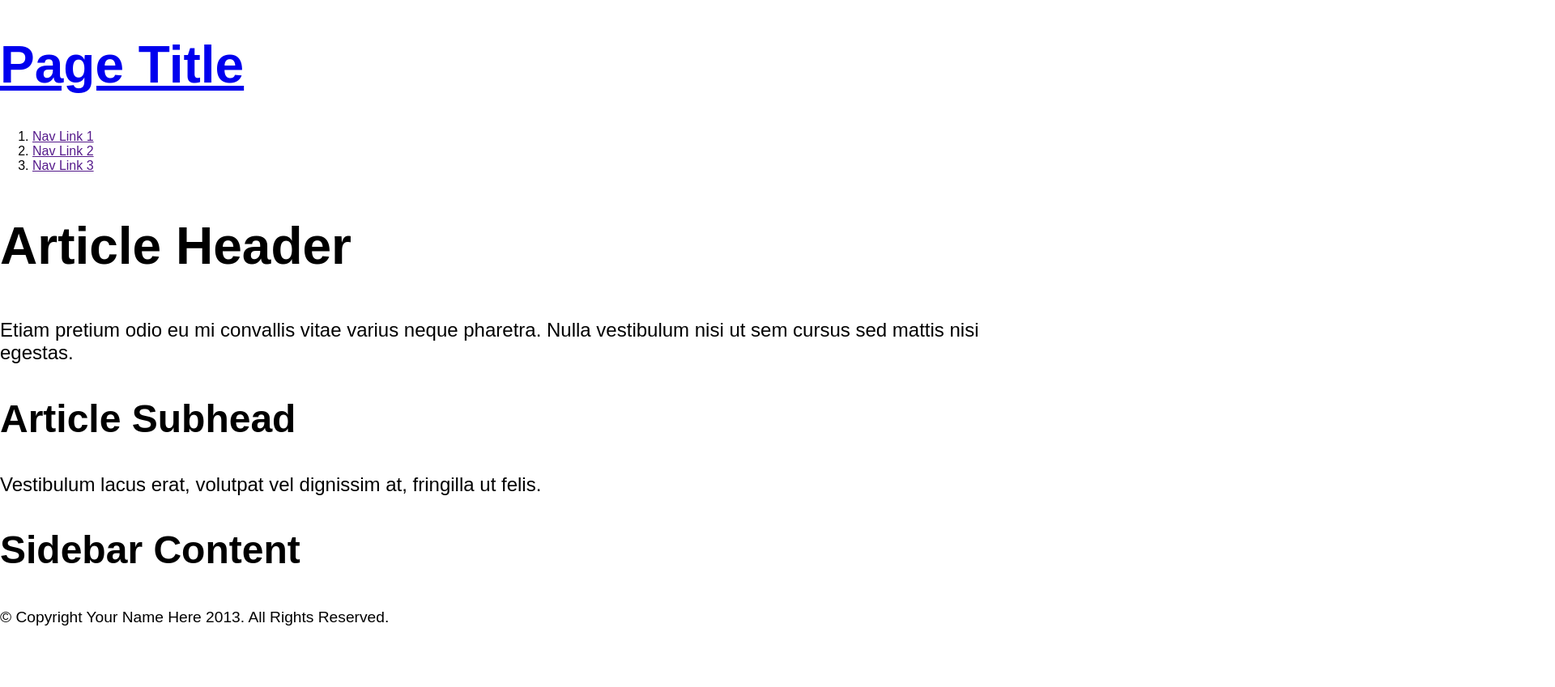
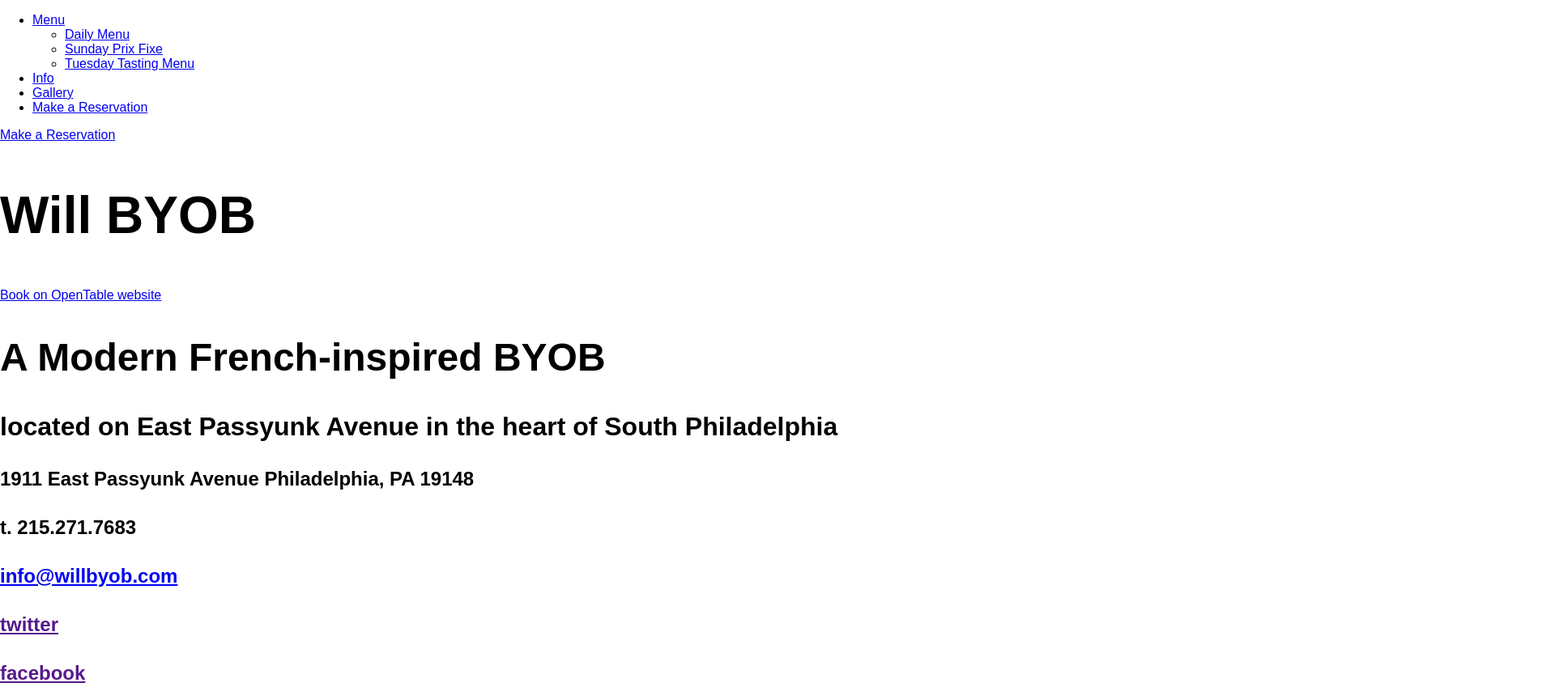
Before and after one commit to dustinkemper/willbyob, a plain HTML site: page index.html in a window 1280 px wide. Shown: the top 849 px of the page at 81% size, 1920 px wide, since content can reach past the window. Before the commit the page ends 800 px from the top, so only its background shows below. Drawn offline with nearby package versions, Linux system fonts and the light colour scheme; files whose address does not match are found by name.

Commit message:
html built
first pass at basic structure for home page. no styling

```diff
--- a/index.html
+++ b/index.html
@@ -81,49 +81,53 @@
 
 <body>
 
-<div class="wrapper"><!-- not needed? up to you: http://camendesign.com/code/developpeurs_sans_frontieres -->
+	<header>
+		<nav class="clearfix">
+			<div id="nav-left">
+				<ul>
+					<li>
+						<a class="dropdown" href="#">Menu</a>
+						<ul class="menu">
+							<li><a href="#">Daily Menu</a></li>
+							<li><a href="#">Sunday Prix Fixe</a></li>
+							<li><a href="#">Tuesday Tasting Menu</a></li>
+						</ul>
+					</li>
+					<li><a href="#">Info</a></li>
+					<li><a href="#">Gallery</a></li>
+					<li><a class="hidden mobile-only" href="http://www.opentable.com/will-byob-reservations-philadelphia?rtype=ism&restref=90274">Make a Reservation</a></li>
+				</ul>
+			</div>
 
-	<header>
-
-		<h1><a href="/">Page Title</a></h1>
-
-		<nav>
-
-			<ol>
-				<li><a href="">Nav Link 1</a></li>
-				<li><a href="">Nav Link 2</a></li>
-				<li><a href="">Nav Link 3</a></li>
-			</ol>
-
+			<div id="nav right">
+					<a id="ot-button" href="#" alt="OpenTable Reservation">Make a Reservation</a>
+			</div>
+			<h1 id="logo">
+				<span>Will BYOB</span>
+			</h1>
 		</nav>
-
+		<div id="open-table" class="">
+			<script type="text/javascript" src="https://secure.opentable.com/frontdoor/default.aspx?rid=90274&restref=90274&bgcolor=372E5A&titlecolor=FFFFFF&subtitlecolor=DADADA&btnbgimage=https://secure.opentable.com/frontdoor/img/ot_btn_black.png&otlink=FFFFFF&icon=light&mode=wide&hover=1"></script>
+			<a href="http://www.opentable.com/will-byob-reservations-philadelphia?rtype=ism&restref=90274" class="OT_ExtLink">Book on OpenTable website</a>
+		</div>
 	</header>
 
-	<article>
-
-		<h1>Article Header</h1>
-
-		<p>Etiam pretium odio eu mi convallis vitae varius neque pharetra. Nulla vestibulum nisi ut sem cursus sed mattis nisi egestas.</p>
-
-		<h2>Article Subhead</h2>
-
-		<p>Vestibulum lacus erat, volutpat vel dignissim at, fringilla ut felis.</p>
-
-	</article>
-
-	<aside>
-
-		<h2>Sidebar Content</h2>
-
-	</aside>
-
-	<footer>
-
-		<p><small>&copy; Copyright Your Name Here 2013. All Rights Reserved.</small></p>
-
-	</footer>
-
-</div>
+	<section id="main">
+		<div class="center">
+			<h2>A Modern French-inspired BYOB</h2>
+			<h3>located on East Passyunk Avenue in the heart of South Philadelphia</h3>
+		</div>
+		<div id="footer">
+			<h4>1911 East Passyunk Avenue Philadelphia, PA 19148</h4>
+			<h4>t. 215.271.7683</h4>
+			<h4><a href="mailto:info@willbyob.com">info@willbyob.com</a></h4>
+			<h4><a class="twitter icon-twitter" href="">twitter</a></h4>
+			<h4><a class="facebook icon-facebook" href="">facebook</a></h4>
+		</div>
+		<div id="maximage">
+			<img src="../img/p3-optim.jpg" width="2563" height="1709" />
+		</div>
+	</section>
 
 <!-- Prompt IE 6 users to install Chrome Frame. Remove this if you support IE 6.
 		 http://chromium.org/developers/how-tos/chrome-frame-getting-started -->
```
Also changed, not shown: img/p3optim.jpg (added), 1 other file.
